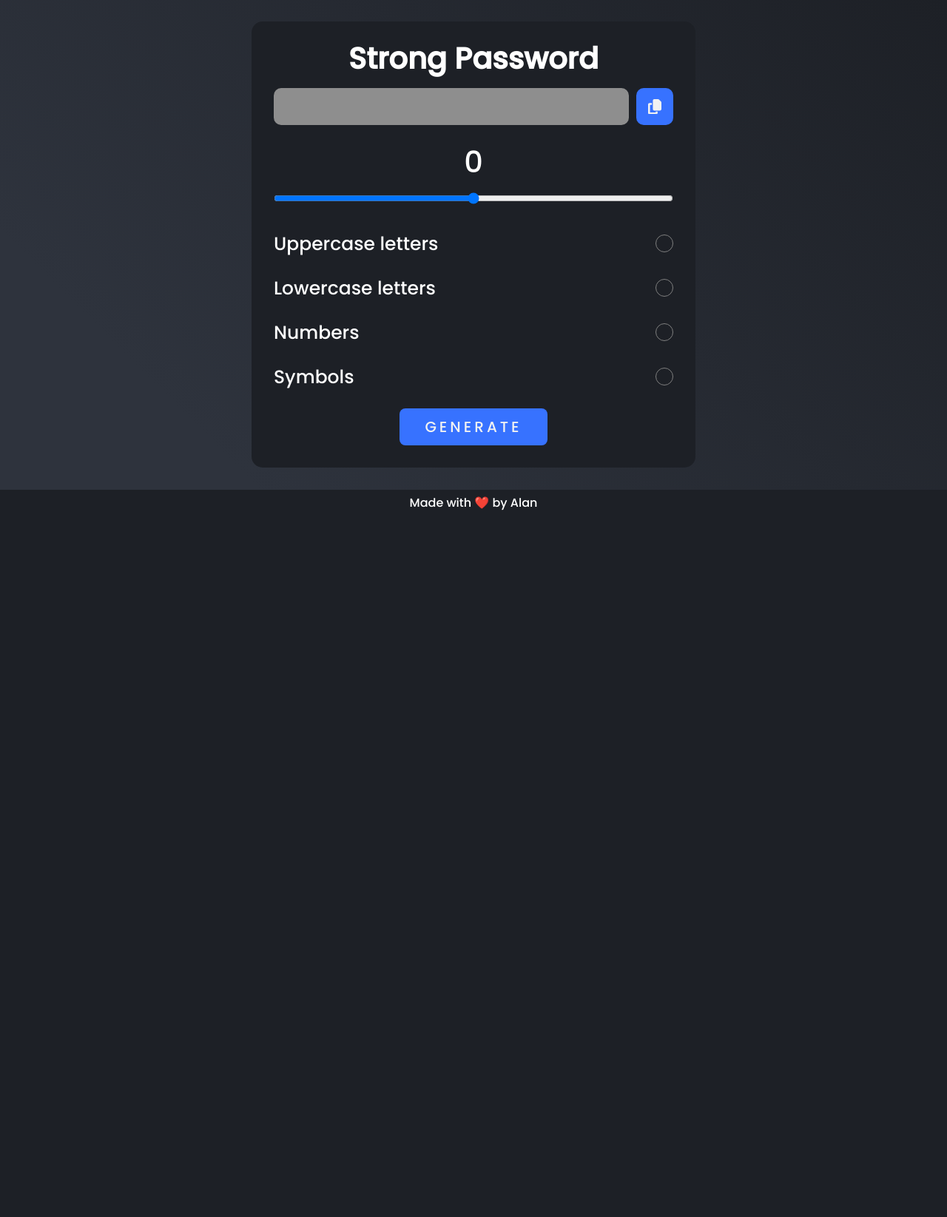
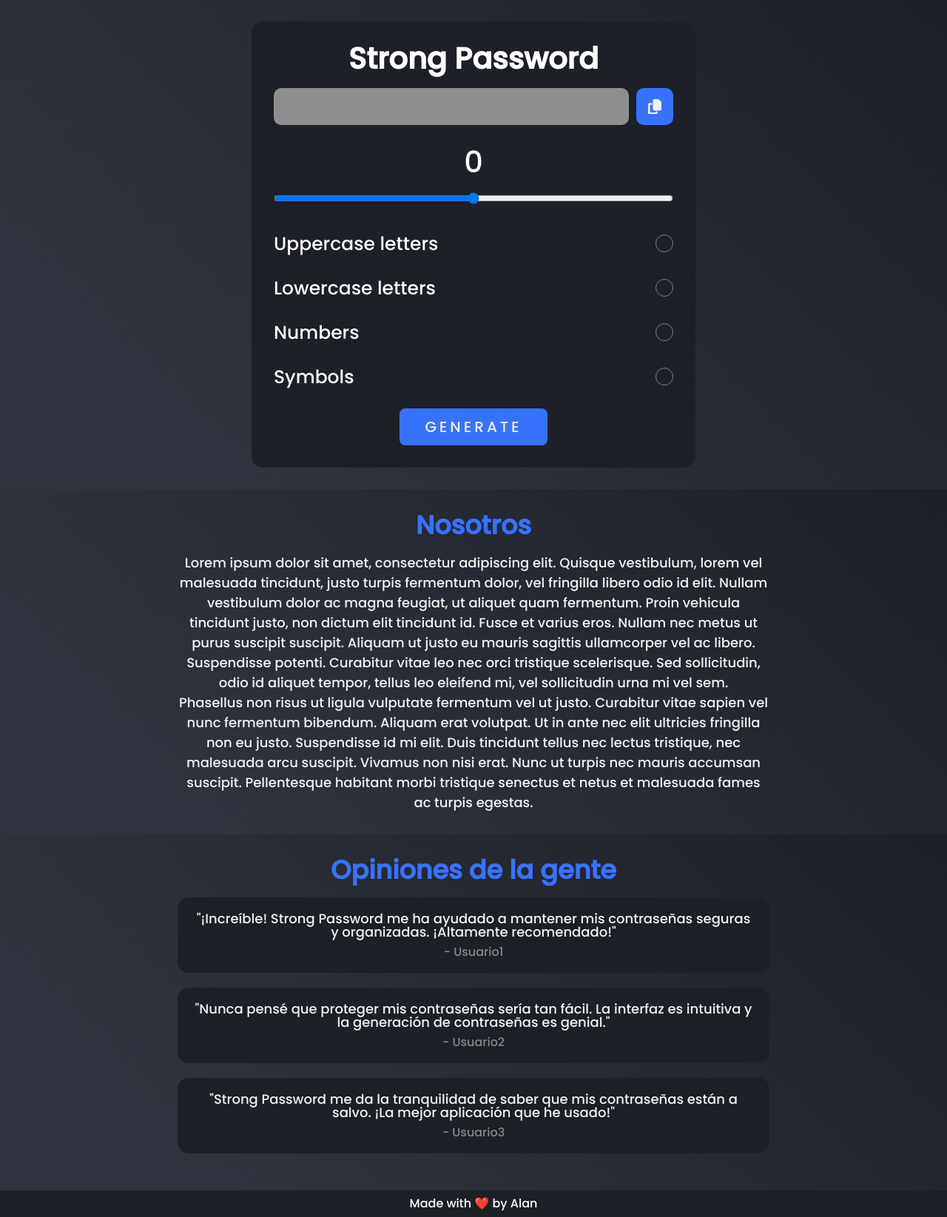
Before and after one commit to PonssDev/StrongPassword_app, a PHP site: page / in a window 1280 px wide. Shown: the part 426-2071 px from the top of the page at 74% size. Before the commit the page ends 1116 px from the top, so only its background shows below. Run offline with PHP 8.4, Linux system fonts and the light colour scheme.

Commit message:
Nosotros y opiniones hecho.

```diff
--- a/css/style.css
+++ b/css/style.css
@@ -289,6 +289,76 @@ nav li {
   /* Centra horizontalmente */
 }
 
+/* Quienes somos */
+.quienes__somos {
+  background: rgb(46, 51, 61);
+  background: linear-gradient(45deg, rgba(46, 51, 61, 1) 18%, rgba(29, 32, 38, 1) 100%);
+  display: flex;
+  justify-content: center;
+  align-items: center;
+  padding: 30px;
+}
+
+.quienes__interior {
+  max-width: 800px;
+  width: 100%;
+  text-align: center;
+}
+
+.quienes__interior h2 {
+  font-size: 35px;
+  color: #3772FF;
+  margin-bottom: 20px;
+}
+
+.quienes__interior p {
+  font-size: 18px;
+  color: #f2f2f2;
+  line-height: 1.5;
+}
+
+/* Opiniones */
+
+.opiniones__gente {
+  background: rgb(46, 51, 61);
+  background: linear-gradient(45deg, rgba(46, 51, 61, 1) 18%, rgba(29, 32, 38, 1) 100%);
+  display: flex;
+  justify-content: center;
+  align-items: center;
+  padding: 30px;
+}
+
+.opiniones__interior {
+  max-width: 800px;
+  width: 100%;
+  text-align: center;
+}
+
+.opiniones__interior h2 {
+  font-size: 35px;
+  color: #3772FF;
+  margin-bottom: 20px;
+}
+
+.opinion {
+  background-color: #1d2026;
+  border-radius: 15px;
+  padding: 20px;
+  margin-bottom: 20px;
+}
+
+.opinion p {
+  font-size: 18px;
+  color: #f2f2f2;
+  margin-bottom: 10px;
+}
+
+.opinion span {
+  font-size: 16px;
+  color: #888;
+}
+
+
 footer {
   padding: 10px;
   text-align: center;
--- a/index.html
+++ b/index.html
@@ -124,6 +124,45 @@
         </div>
       </div>
     </section>
+    <section class="quienes__somos">
+      <div class="quienes__interior">
+        <h2>Nosotros</h2>
+        <p>Lorem ipsum dolor sit amet, consectetur adipiscing elit. Quisque vestibulum, lorem vel malesuada
+          tincidunt, justo turpis fermentum dolor, vel fringilla libero odio id elit. Nullam vestibulum dolor
+          ac magna feugiat, ut aliquet quam fermentum. Proin vehicula tincidunt justo, non dictum elit
+          tincidunt id. Fusce et varius eros. Nullam nec metus ut purus suscipit suscipit. Aliquam ut justo
+          eu mauris sagittis ullamcorper vel ac libero. Suspendisse potenti. Curabitur vitae leo nec orci
+          tristique scelerisque. Sed sollicitudin, odio id aliquet tempor, tellus leo eleifend mi, vel
+          sollicitudin urna mi vel sem.</p>
+        <p>Phasellus non risus ut ligula vulputate fermentum vel ut justo. Curabitur vitae sapien vel nunc
+          fermentum bibendum. Aliquam erat volutpat. Ut in ante nec elit ultricies fringilla non eu justo.
+          Suspendisse id mi elit. Duis tincidunt tellus nec lectus tristique, nec malesuada arcu suscipit.
+          Vivamus non nisi erat. Nunc ut turpis nec mauris accumsan suscipit. Pellentesque habitant morbi
+          tristique senectus et netus et malesuada fames ac turpis egestas.</p>
+      </div>
+    </section>
+    <!-- Añade esta sección en tu archivo HTML -->
+    <section class="opiniones__gente">
+      <div class="opiniones__interior">
+        <h2>Opiniones de la gente</h2>
+        <div class="opinion">
+          <p>"¡Increíble! Strong Password me ha ayudado a mantener mis contraseñas seguras y organizadas. ¡Altamente
+            recomendado!"</p>
+          <span>- Usuario1</span>
+        </div>
+        <div class="opinion">
+          <p>"Nunca pensé que proteger mis contraseñas sería tan fácil. La interfaz es intuitiva y la generación de
+            contraseñas es genial."</p>
+          <span>- Usuario2</span>
+        </div>
+        <div class="opinion">
+          <p>"Strong Password me da la tranquilidad de saber que mis contraseñas están a salvo. ¡La mejor aplicación que
+            he usado!"</p>
+          <span>- Usuario3</span>
+        </div>
+      </div>
+    </section>
+
     <footer>
       <p>Made with ❤️ by Alan</p>
     </footer>
```
